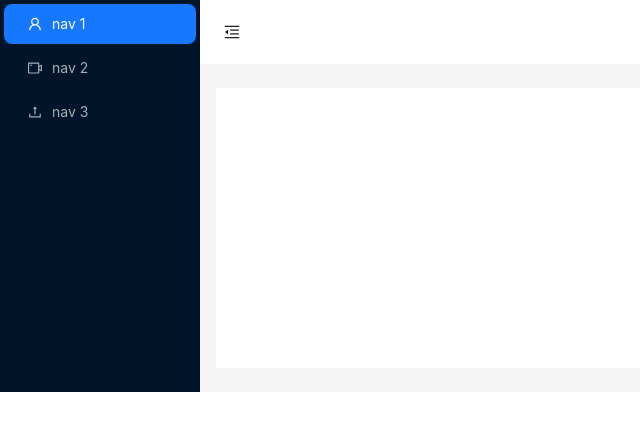
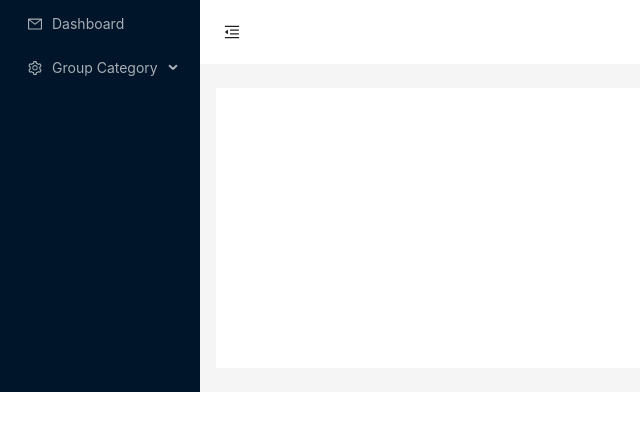
Before and after one commit to dev3h/news_reactjs_web, a React (Vite) app: page /admin in a window 1280 px wide. Shown: the top 430 px of the page, without its empty margins (0-640 px from the left). Built offline with nearby package versions, Linux system fonts and the light colour scheme.

Commit message:
test call api

```diff
--- a/package.json
+++ b/package.json
@@ -12,6 +12,7 @@
   "dependencies": {
     "@ant-design/icons": "^5.2.6",
     "antd": "^5.9.4",
+    "axios": "^1.5.1",
     "react": "^18.2.0",
     "react-dom": "^18.2.0",
     "react-router-dom": "^6.16.0"
--- /dev/null
+++ b/src/configs/axiosConfig.js
@@ -0,0 +1,8 @@
+import axios from "axios";
+
+const axiosInstance = axios.create({
+  baseURL: "http://localhost:5000/api/v1",
+  timeout: 1000,
+});
+
+export default axiosInstance;
--- a/src/layouts/app-layouts/admin-layouts/HeaderNav.jsx
+++ b/src/layouts/app-layouts/admin-layouts/HeaderNav.jsx
@@ -0,0 +1,35 @@
+import { Button, Layout } from "antd";
+import PropTypes from "prop-types";
+
+import { MenuFoldOutlined, MenuUnfoldOutlined } from "@ant-design/icons";
+
+const { Header } = Layout;
+const HeaderNav = ({ collapsed, handleCollapsed, background }) => {
+  return (
+    <Header
+      style={{
+        padding: 0,
+        background: background,
+      }}
+    >
+      <Button
+        type="text"
+        icon={collapsed ? <MenuUnfoldOutlined /> : <MenuFoldOutlined />}
+        onClick={() => handleCollapsed(!collapsed)}
+        style={{
+          fontSize: "16px",
+          width: 64,
+          height: 64,
+        }}
+      />
+    </Header>
+  );
+};
+
+HeaderNav.propTypes = {
+  collapsed: PropTypes.bool,
+  handleCollapsed: PropTypes.func,
+  background: PropTypes.string,
+};
+
+export default HeaderNav;
--- a/src/layouts/app-layouts/admin-layouts/SideBar.jsx
+++ b/src/layouts/app-layouts/admin-layouts/SideBar.jsx
@@ -0,0 +1,80 @@
+import { MailOutlined, SettingOutlined } from "@ant-design/icons";
+import { Menu, Layout } from "antd";
+import PropTypes from "prop-types";
+import { useState } from "react";
+import { useNavigate } from "react-router-dom";
+
+const { Sider } = Layout;
+
+function getItem(label, key, icon, children, type) {
+  return {
+    key,
+    icon,
+    children,
+    label,
+    type,
+  };
+}
+
+const items = [
+  getItem("Dashboard", "1", <MailOutlined />),
+  getItem("Group Category", "2", <SettingOutlined />, [
+    getItem("List", "2-1"),
+    getItem("Create", "2-2"),
+  ]),
+];
+
+const navigations = [
+  {
+    key: "1",
+    path: "/admin/dashboard",
+  },
+  {
+    key: "2-1",
+    path: "/admin/group-category",
+  },
+  {
+    key: "2-2",
+    path: "/admin/group-category/create",
+  },
+];
+const handleSelectKeyUrl = () => {
+  const url = window.location.pathname;
+  const navigation = navigations.find((nav) => nav.path === url);
+  if (navigation) return navigation.key;
+  return "";
+};
+const SideBar = ({ collapsed }) => {
+  const [selectedKey, setSelectedKey] = useState(handleSelectKeyUrl);
+  const navigate = useNavigate();
+  const handleSelect = (item) => {
+    const navigation = navigations.find((nav) => nav.key === item.key);
+
+    if (navigation) navigate(navigation.path);
+  };
+
+  return (
+    <Sider
+      trigger={null}
+      collapsible
+      collapsed={collapsed}
+      breakpoint="lg"
+      collapsedWidth="0"
+    >
+      <div className="h-16 bg-gray-500" />
+      <Menu
+        theme="dark"
+        mode="inline"
+        defaultSelectedKeys={[selectedKey]}
+        items={items}
+        onSelect={handleSelect}
+      />
+    </Sider>
+  );
+};
+
+SideBar.propTypes = {
+  collapsed: PropTypes.bool,
+};
+
+export default SideBar;
--- a/src/layouts/app-layouts/admin-layouts/index.jsx
+++ b/src/layouts/app-layouts/admin-layouts/index.jsx
@@ -1,14 +1,11 @@
 import { Outlet } from "react-router-dom";
 import { useState } from "react";
-import {
-  MenuFoldOutlined,
-  MenuUnfoldOutlined,
-  UploadOutlined,
-  UserOutlined,
-  VideoCameraOutlined,
-} from "@ant-design/icons";
-import { Layout, Menu, Button, theme } from "antd";
-const { Header, Sider, Content } = Layout;
+import { Layout, theme } from "antd";
+import HeaderNav from "./HeaderNav";
+import SideBar from "./SideBar";
+
+const { Content } = Layout;
+
 const AdminLayout = () => {
   const [collapsed, setCollapsed] = useState(false);
   const {
@@ -16,61 +13,15 @@ const AdminLayout = () => {
   } = theme.useToken();
   return (
     <Layout className="min-h-screen">
-      <Sider
-        trigger={null}
-        collapsible
-        collapsed={collapsed}
-        breakpoint="lg"
-        collapsedWidth="0"
-        onBreakpoint={(broken) => {
-          console.log(broken);
-        }}
-        onCollapse={(collapsed, type) => {
-          console.log(collapsed, type);
-        }}
-      >
-        <div className="bg-gray-500 h-16" />
-        <Menu
-          theme="dark"
-          mode="inline"
-          defaultSelectedKeys={["1"]}
-          items={[
-            {
-              key: "1",
-              icon: <UserOutlined />,
-              label: "nav 1",
-            },
-            {
-              key: "2",
-              icon: <VideoCameraOutlined />,
-              label: "nav 2",
-            },
-            {
-              key: "3",
-              icon: <UploadOutlined />,
-              label: "nav 3",
-            },
-          ]}
+      {/* Sidebar */}
+      <SideBar collapsed={collapsed} />
+      <Layout>
+        {/* Header Nav */}
+        <HeaderNav
+          collapsed={collapsed}
+          handleCollapsed={setCollapsed}
+          background={colorBgContainer}
         />
-      </Sider>
-      <Layout>
-        <Header
-          style={{
-            padding: 0,
-            background: colorBgContainer,
-          }}
-        >
-          <Button
-            type="text"
-            icon={collapsed ? <MenuUnfoldOutlined /> : <MenuFoldOutlined />}
-            onClick={() => setCollapsed(!collapsed)}
-            style={{
-              fontSize: "16px",
-              width: 64,
-              height: 64,
-            }}
-          />
-        </Header>
         <Content
           style={{
             margin: "24px 16px",
--- /dev/null
+++ b/src/pages/admin-pages/group-category/index.jsx
@@ -0,0 +1,18 @@
+import { useEffect, useState } from "react";
+import groupCategoryServices from "@/services/groupCategoryServices";
+
+const List = () => {
+  const [data, setData] = useState([]);
+
+  useEffect(() => {
+    const getList = async () => {
+      const response = await groupCategoryServices.getOne(1);
+      setData(response.data);
+    };
+    getList();
+  }, []);
+  console.log(data);
+  return <h1>Group Category</h1>;
+};
+
+export default List;
--- a/src/routers/adminRoutes.jsx
+++ b/src/routers/adminRoutes.jsx
@@ -1,4 +1,5 @@
 import AdminLayout from "../layouts/app-layouts/admin-layouts";
+import List from "../pages/admin-pages/group-category";
 
 const adminRoutes = [
   {
@@ -11,6 +12,11 @@ const adminRoutes = [
         element: <h1>admin</h1>,
         exact: true,
       },
+      {
+        path: "group-category",
+        element: <List />,
+        exact: true,
+      },
     ],
   },
 ];
--- /dev/null
+++ b/src/services/groupCategoryServices.js
@@ -0,0 +1,24 @@
+import axiosInstance from "../configs/axiosConfig";
+
+class groupCategoryServices {
+  static async getList() {
+    try {
+      const response = await axiosInstance.get("/group-category");
+      const data = response.data;
+      return data;
+    } catch (error) {
+      console.log(error);
+    }
+  }
+  static async getOne(id) {
+    try {
+      const response = await axiosInstance.get(`/group-category/${id}`);
+      const data = response.data;
+      return data;
+    } catch (error) {
+      console.log(error);
+    }
+  }
+}
+
+export default groupCategoryServices;
--- a/vite.config.js
+++ b/vite.config.js
@@ -4,6 +4,11 @@ import react from "@vitejs/plugin-react";
 // https://vitejs.dev/config/
 export default defineConfig({
   plugins: [react()],
+  resolve: {
+    alias: {
+      "@": "/src",
+    },
+  },
   server: {
     port: 3000,
     host: "localhost",
```
Also changed, not shown: src/pages/admin-pages/group-category/Create.jsx (added), src/pages/admin-pages/group-category/Edit.jsx (added), src/pages/admin-pages/group-category/Show.jsx (added), 1 other file (tests, documents, lock files or other folders).
